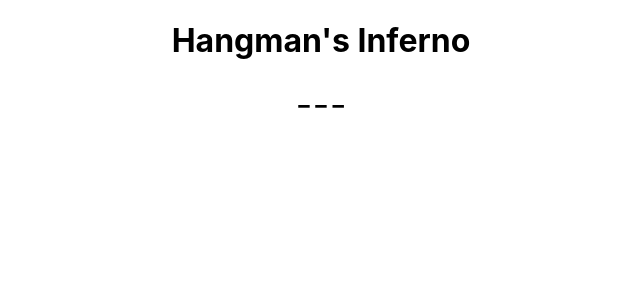
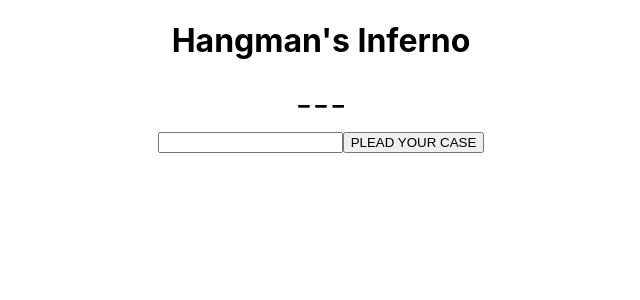
Before and after one commit to RaFl91/WDI18-Project1, a React (Create React App) app in the folder hangman/: page / in a window 1280 px wide. Shown: the top 300 px of the page, without its empty margins (319-959 px from the left). Built offline with nearby package versions, Linux system fonts and the light colour scheme.

Commit message:
Issue with failed guess array

```diff
--- a/hangman/src/components/DisplayField.js
+++ b/hangman/src/components/DisplayField.js
@@ -1,16 +1,13 @@
 import React, { Component } from 'react'
-import WordList from './WordList'
 
 export default class DisplayField extends Component {
-  state = {
-    WordList: WordList[Math.floor(Math.random() * WordList.length)]
-  }
+
   render() {
-    const wordLetter = this.props.word.split('')
+    const wordLetters = this.props.word.split('')
 
-    const answer = wordLetter.map(letter => {
+    const answer = wordLetters.map(letter => {
       let letterState = '_'
-      if (this.props.guessedLetters.includes(letter)) {
+      if(this.props.guessedLetters.includes(letter)) {
         letterState = letter
       }
       return letterState + ' '
--- a/hangman/src/components/FailedLetters.js
+++ b/hangman/src/components/FailedLetters.js
@@ -2,9 +2,9 @@ import React, { Component } from 'react'
 
 export default class FailedLetters extends Component {
 
-  getWrongLetters() {
+  getWrongLetters = () => {
     const fail = this.props.guessedLetters.filter(letter => {
-     return !this.props.word.split('').includes(letter)
+      return !this.props.word.split('').includes(letter)
     })
     return fail
   }
@@ -12,7 +12,7 @@ export default class FailedLetters extends Component {
   render() {
     return (
       <div>
-      {this.getWrongLetters()}
+        {this.getWrongLetters()}
       </div>
     )
   }
--- a/hangman/src/components/Input.js
+++ b/hangman/src/components/Input.js
@@ -1,11 +1,21 @@
 import React, { Component } from 'react'
 
 export default class Input extends Component {
-  render() {
-    return (
-      <div>
 
-      </div>
-    )
-  }
+    handleSubmit = (event) => {
+        event.preventDefault()
+        const letter = this.refs.textInput.value
+        this.props.updateGuessedLetters(letter)
+        this.refs.textInput.value = ''
+    }
+    render() {
+        return (
+            <div>
+                <form onSubmit={this.handleSubmit} >
+                    <input type="text" ref='textInput' maxLength='1' />
+                    <button>PLEAD YOUR CASE</button>
+                </form>
+            </div>
+        )
+    }
 }
--- a/hangman/src/components/Logic.js
+++ b/hangman/src/components/Logic.js
@@ -2,10 +2,21 @@ import React, { Component } from 'react'
 import WordList from './WordList'
 import DisplayField from './DisplayField';
 import FailedLetters from './FailedLetters';
+import Input from './Input';
 export default class Logic extends Component {
     state = {
         WordList: WordList[Math.floor(Math.random() * WordList.length)],
         guessedLetters: []
+    }
+
+    updateGuessedLetters = (letter) => {
+        if (this.state.guessedLetters.includes(letter)) {
+            return null
+        } else {
+            this.setState({
+                guessedLetters: { ...this.state.guessedLetters, letter }
+            })
+        }
     }
     render() {
         return (
@@ -13,6 +24,7 @@ export default class Logic extends Component {
                 <h1>Hangman's Inferno</h1>
                 <DisplayField word={this.state.WordList.word} guessedLetters={this.state.guessedLetters} />
                 <FailedLetters word={this.state.WordList.word} guessedLetters={this.state.guessedLetters} />
+                <Input updateGuessedLetters={this.updateGuessedLetters} />
             </div>
         )
     }
```
